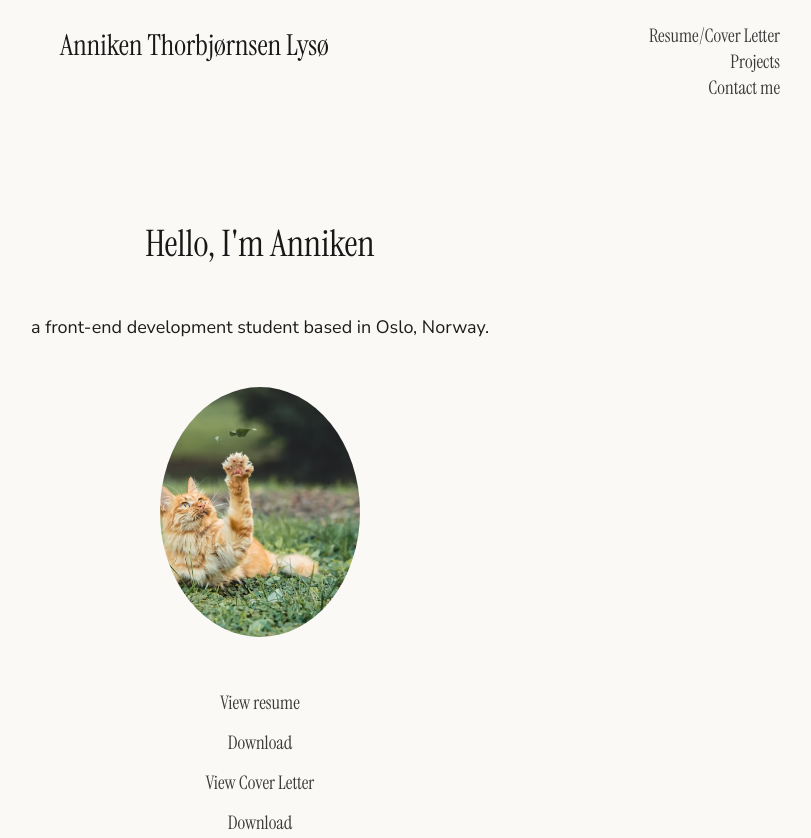
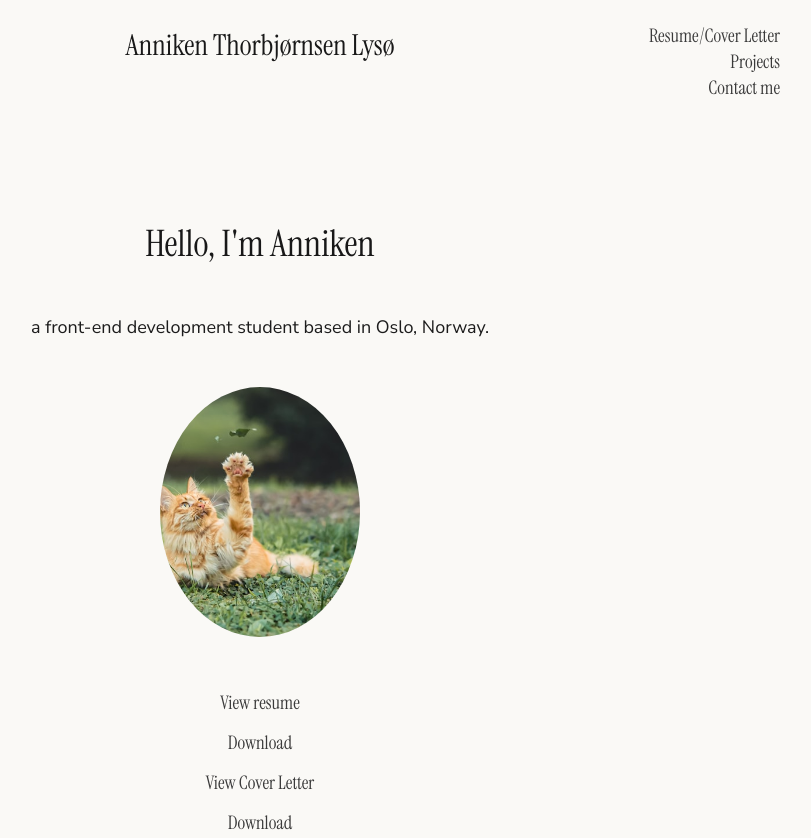
Before and after one commit to annikenlys/Portfolio-1-Course-Assignment, a plain HTML site: page index.html in a window 1280 px wide. Shown: the top 838 px of the page, without its empty margins (380-1191 px from the left). Drawn offline with Linux system fonts and the light colour scheme.

Commit message:
fix(layout): corrected centering and alignmnet across sections

```diff
--- a/css/styles.css
+++ b/css/styles.css
@@ -211,6 +211,8 @@ body.menu-open {
 .hero {
     display: flex;
     justify-content: center;
+    align-items: center;
+    text-align: center;
 }
 
 .intro {
@@ -297,6 +299,7 @@ footer {
 
 footer address p, footer address p a {
     font-size: clamp(1rem, calc(0.9545rem + 0.2273vw), 1.166rem);
+    justify-self: center;
 }
 
 /* Responsive */
@@ -324,8 +327,14 @@ footer address p, footer address p a {
     }
 
     .nav-container {
-        justify-content: space-between;
-        align-items: flex-start;
+        display: grid;
+        grid-template-columns: 1fr auto 1fr;
+        align-items: start;
+    }
+
+    .logo {
+        grid-column: 2;
+        justify-self: center;
     }
 
     .toggle-menu-container {
@@ -334,6 +343,8 @@ footer address p, footer address p a {
 
     .nav-list {
         display: block;
+        grid-column: 3;
+        justify-self: end;
     }
 
     .nav-list ul {
```
